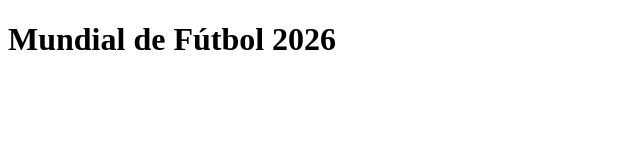
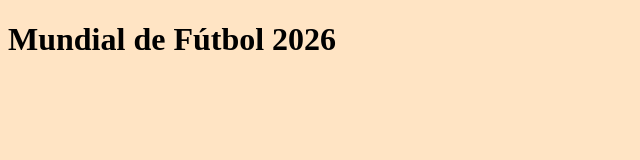
Before and after one commit to kalg12/C48-Flexbox, a plain HTML site: page index.html in a window 1280 px wide. Shown: the whole page, without its empty margins (0-640 px from the left). Drawn offline with Linux system fonts and the light colour scheme.

Commit message:
Creación y vinculación con archivo CSS

```diff
--- a/index.html
+++ b/index.html
@@ -4,6 +4,7 @@
     <meta charset="UTF-8" />
     <meta name="viewport" content="width=device-width, initial-scale=1.0" />
     <title>Flexbox - CSS</title>
+    <link rel="stylesheet" href="./styles.css" />
   </head>
   <body>
     <h1>Mundial de Fútbol 2026</h1>
--- /dev/null
+++ b/styles.css
@@ -0,0 +1,3 @@
+body {
+  background-color: bisque;
+}
```
